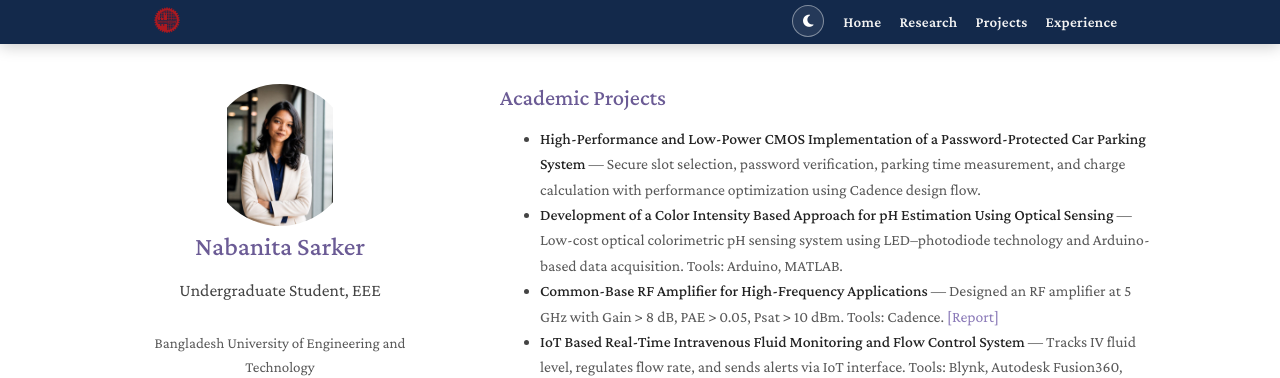
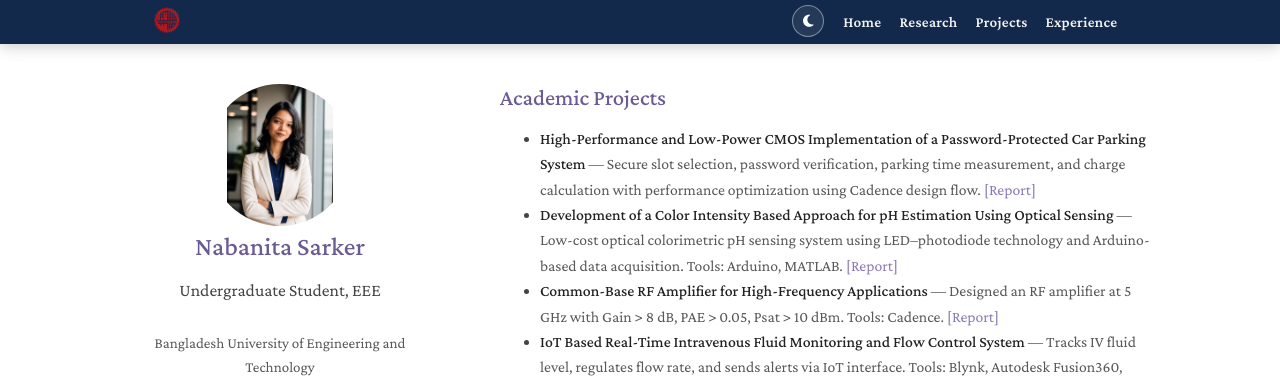
Before and after one commit to NabanitaSarker162/NabanitaSarker162.github.io, a Jekyll site: the page built from projects/index.md, in a window 1280 px wide. Shown: the top 378 px of the page. Built offline with Jekyll 4.4.1, drawn with Linux system fonts in a browser that asks for light colours; a style sheet for code colours, icons or effects is not loaded.

Commit message:
Add missing report links for first two projects

```diff
--- a/_includes/projects.md
+++ b/_includes/projects.md
@@ -1,8 +1,8 @@
 ## Academic Projects
 
 <ul style="margin:0 0 20px;">
-  <li><autocolor><strong>High-Performance and Low-Power CMOS Implementation of a Password-Protected Car Parking System</strong> — Secure slot selection, password verification, parking time measurement, and charge calculation with performance optimization using Cadence design flow.</autocolor></li>
-  <li><autocolor><strong>Development of a Color Intensity Based Approach for pH Estimation Using Optical Sensing</strong> — Low-cost optical colorimetric pH sensing system using LED–photodiode technology and Arduino-based data acquisition. Tools: Arduino, MATLAB.</autocolor></li>
+  <li><autocolor><strong>High-Performance and Low-Power CMOS Implementation of a Password-Protected Car Parking System</strong> — Secure slot selection, password verification, parking time measurement, and charge calculation with performance optimization using Cadence design flow. <a href="https://buetedu-my.sharepoint.com/:b:/g/personal/2006162_eee_buet_ac_bd/IQCZLeMSoIZ6Sq31kV7pS10BAc7PIz7G9oeTgtQkfN88OzM?e=mdDIf0" target="_blank">[Report]</a></autocolor></li>
+  <li><autocolor><strong>Development of a Color Intensity Based Approach for pH Estimation Using Optical Sensing</strong> — Low-cost optical colorimetric pH sensing system using LED–photodiode technology and Arduino-based data acquisition. Tools: Arduino, MATLAB. <a href="https://buetedu-my.sharepoint.com/:b:/g/personal/2006162_eee_buet_ac_bd/IQBH8We3oGPUSpkDxyZ9LVpGAbQcfIcTfF80F69ebK8qqRg?e=f5VzLq" target="_blank">[Report]</a></autocolor></li>
   <li><autocolor><strong>Common-Base RF Amplifier for High-Frequency Applications</strong> — Designed an RF amplifier at 5 GHz with Gain &gt; 8 dB, PAE &gt; 0.05, Psat &gt; 10 dBm. Tools: Cadence. <a href="https://buetedu-my.sharepoint.com/:b:/g/personal/2006162_eee_buet_ac_bd/ESQwuV4XB1hKhCdVaZEoPZ4BP0OKssmQth-QLnJjI8_UBA?e=Smho7z" target="_blank">[Report]</a></autocolor></li>
   <li><autocolor><strong>IoT Based Real-Time Intravenous Fluid Monitoring and Flow Control System</strong> — Tracks IV fluid level, regulates flow rate, and sends alerts via IoT interface. Tools: Blynk, Autodesk Fusion360, Arduino. <a href="https://buetedu-my.sharepoint.com/:b:/g/personal/2006162_eee_buet_ac_bd/EfuJA3O33NBIi1abViPX_E8BAm6X0WY_aIx8AiZcOBTEyA?e=hi6rVu" target="_blank">[Report]</a></autocolor></li>
   <li><autocolor><strong>8 Player Quiz Game Machine</strong> — Built a quiz machine with multiple player inputs and visual output display, designed without a microcontroller. Tools: Proteus. <a href="https://buetedu-my.sharepoint.com/:b:/g/personal/2006162_eee_buet_ac_bd/EUqTYxxPXKtFgd7400plN5oBUIGLU_xY6B_UCFrEa6hzUw?e=zJEL0A" target="_blank">[Report]</a></autocolor></li>
```
